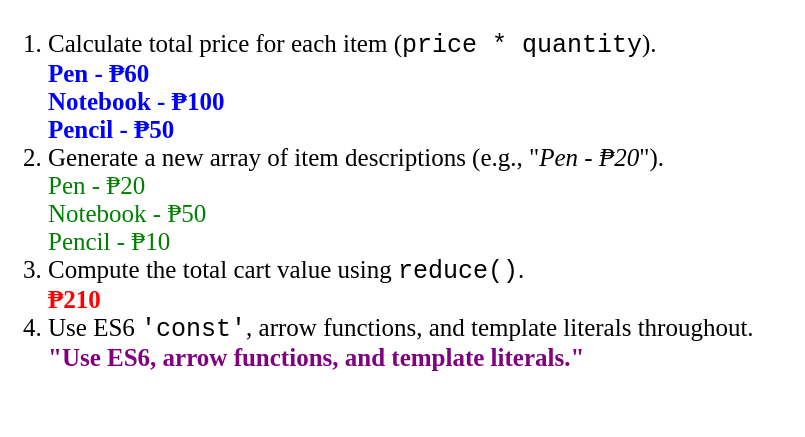
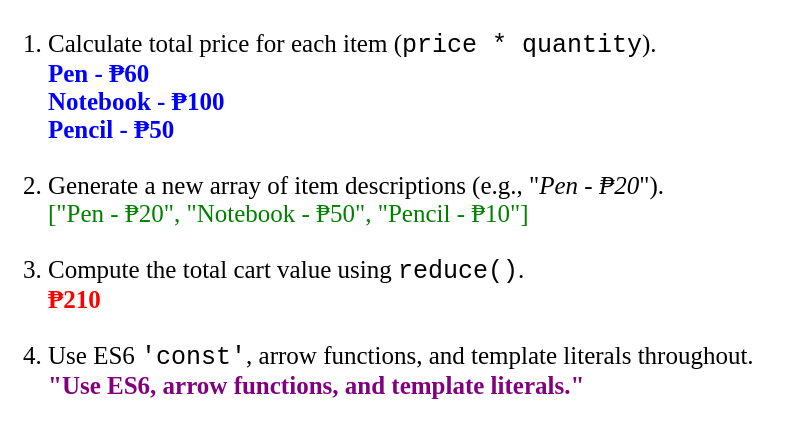
Before and after one commit to janethcajara/JavaScript-ES6-Mini-Projects, a plain HTML site: page 02-shopping-cart/index.html in a window 1280 px wide. Shown: the part 95-532 px from the top of the page, without its empty margins (0-805 px from the left). Drawn offline with Linux system fonts and the light colour scheme.

Commit message:
starter pack

```diff
--- a/02-shopping-cart/index.html
+++ b/02-shopping-cart/index.html
@@ -8,12 +8,13 @@
   <h1>Shopping Cart Calculator</h1>
   <ol>
     <li>Calculate total price for each item (<code>price * quantity</code>).<br>
-    <span id="result1"></span></li>
+    <span id="result1"></span></li><br>
     <li>Generate a new array of item descriptions (e.g., "<em>Pen - ₱20</em>").<br>
-    <span id="result2"></span></li>
+    <span id="result2"></span></li><br>
     <li>Compute the total cart value using <code>reduce()</code>.<br>
-    <span id="result3"></span></li>
-    <li>Use ES6 <code>'const'</code>, arrow functions, and template literals throughout. </li>
+    <span id="result3"></span></li><br>
+    <li>Use ES6 <code>'const'</code>, arrow functions, and template literals throughout.</li>
+     <span id="result4"></span></li> </ol>
   </ol>
   <script src="script.js"></script>
 </body>
--- a/02-shopping-cart/script.js
+++ b/02-shopping-cart/script.js
@@ -5,27 +5,29 @@
       { name: "Pencil", price: 10, quantity: 5 }
     ];
 
-    // 1. Calculate total price for each item (price * quantity)
+    // 1. Calculate total price for each item (price * quantity).
     const totalPrices = cart.map(item => {
       const total = item.price * item.quantity;
       return `<span style="color:blue; font-weight:bold;">${item.name} - ₱${total}</span>`;
     });
     document.getElementById('result1').innerHTML = totalPrices.join('<br>');
 
-    // 2. Generate a new array of item descriptions (e.g., "Pen - ₱20")
-    const descriptions = cart.map(item =>
-      `<span style="color:green;">${item.name} - ₱${item.price}</span>`
-    );
-    document.getElementById('result2').innerHTML = descriptions.join('<br>');
+    // 2. Generate a new array of item descriptions (e.g., `"Pen - ₱20"`).
+    const descriptions = cart.map(item => `"${item.name} - ₱${item.price}"`);
 
-    // 3. Compute the total cart value using reduce()
+    const descriptionsWithBrackets = `[${descriptions.join(', ')}]`;
+
+    document.getElementById('result2').innerHTML = `<span style="color:green;">${descriptionsWithBrackets}</span>`;
+
+    // 3. Compute the total cart value using reduce().
     const totalCartValue = cart.reduce(
       (sum, item) => sum + item.price * item.quantity,
       0
     );
     document.getElementById('result3').innerHTML = `<span style="color:red; font-weight:bold;">₱${totalCartValue}</span>`;
 
-    // 4. Demonstrate ES6 features
-    const message = `<br><span style="color:purple; font-weight:bold;">"Use ES6, arrow functions, and template literals."</span>`;
-    // Adding message to the 4th list item
-    document.querySelector('li:nth-child(4)').innerHTML += message;
+    // 4. Use ES6 `const`, arrow functions, and template literals throughout.
+    const listItem4 = document.querySelector('#result4');
+    if (listItem4) {
+    listItem4.innerHTML += `<span style="color:purple; font-weight:bold;">"Use ES6, arrow functions, and template literals."</span>`;
+   }
```
